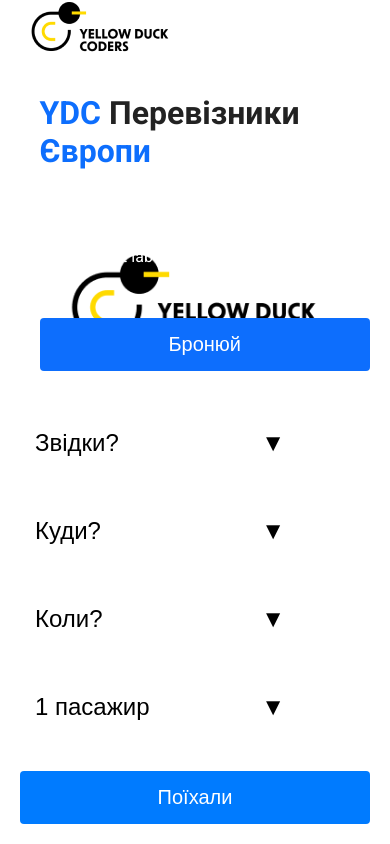
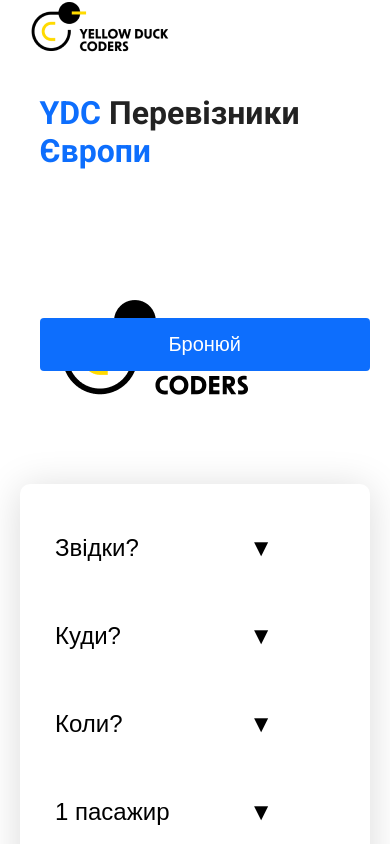
Before and after one commit to Chornei-Olha/testove_Chatos, a website: page index.html in a window 390 px wide. Shown: the top 844 px of the page. Drawn offline with Linux system fonts and the light colour scheme.

Commit message:
changed style dropdown-container

```diff
--- a/css/style.css
+++ b/css/style.css
@@ -105,7 +105,9 @@ body {
   top: 255px;
   left: 50%;
   transform: translateX(-50%);
-  width: 80%;
+  max-width: 313px;
+  margin-top: 45px;
+  margin-bottom: 96px;
 }
 
 @media screen and (min-width: 1200px) {
@@ -345,6 +347,7 @@ header {
 .dropdown-container {
   display: flex;
   border-radius: 10px;
+  box-shadow: 0 4px 39px rgba(0, 0, 0, 0.15);
 }
 
 @media screen and (max-width: 1199px) {
@@ -352,7 +355,8 @@ header {
     flex-direction: column;
     gap: 40px;
     max-width: 100%;
-    margin: 0 auto;
+    margin-top: 65px;
+    padding: 40px 20px;
   }
 }
 
@@ -361,7 +365,6 @@ header {
     justify-content: space-between;
     align-items: center;
     gap: 20px;
-    box-shadow: 0 4px 39px rgba(0, 0, 0, 0.15);
     width: 80%;
     margin-top: 32px;
     padding: 24px;
```
